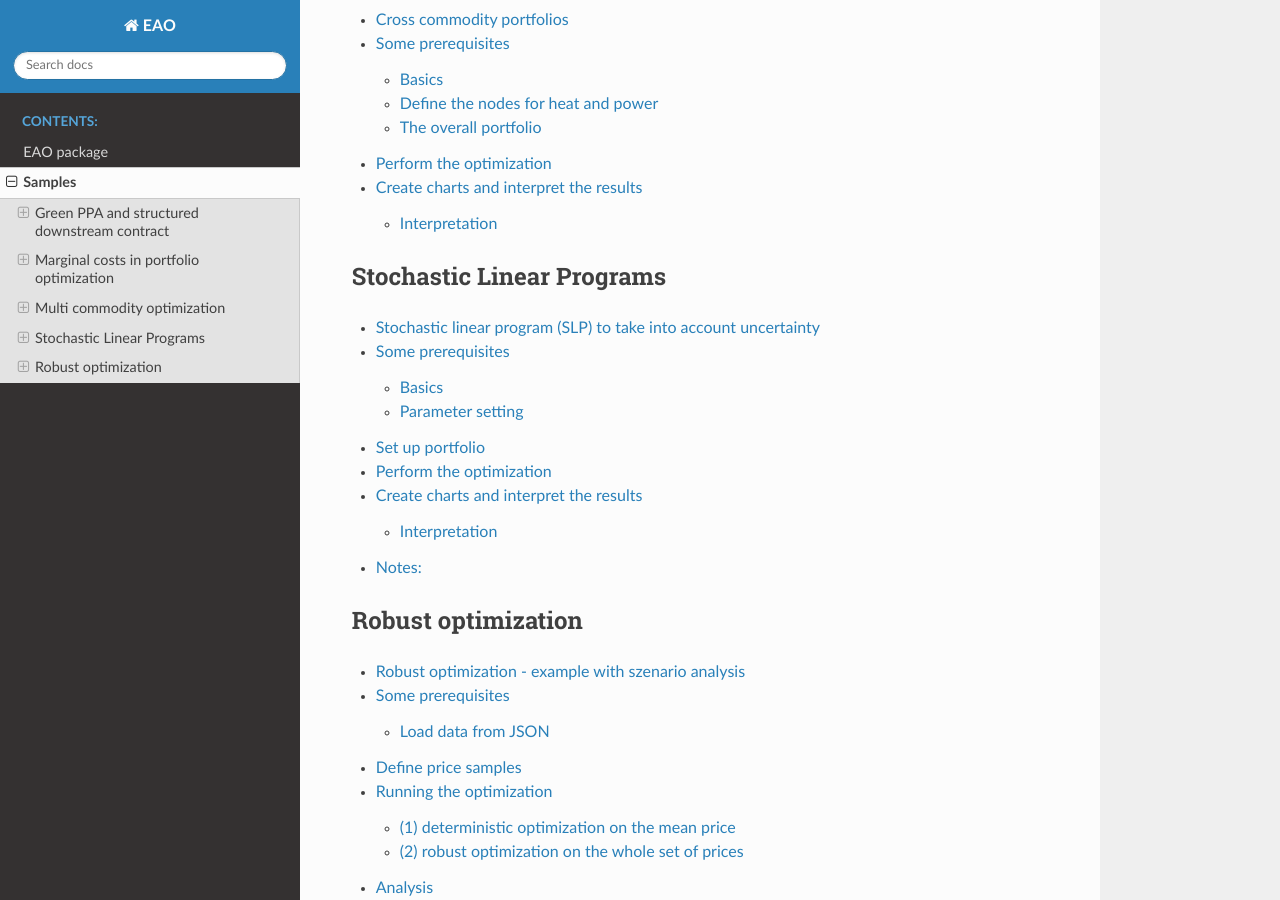
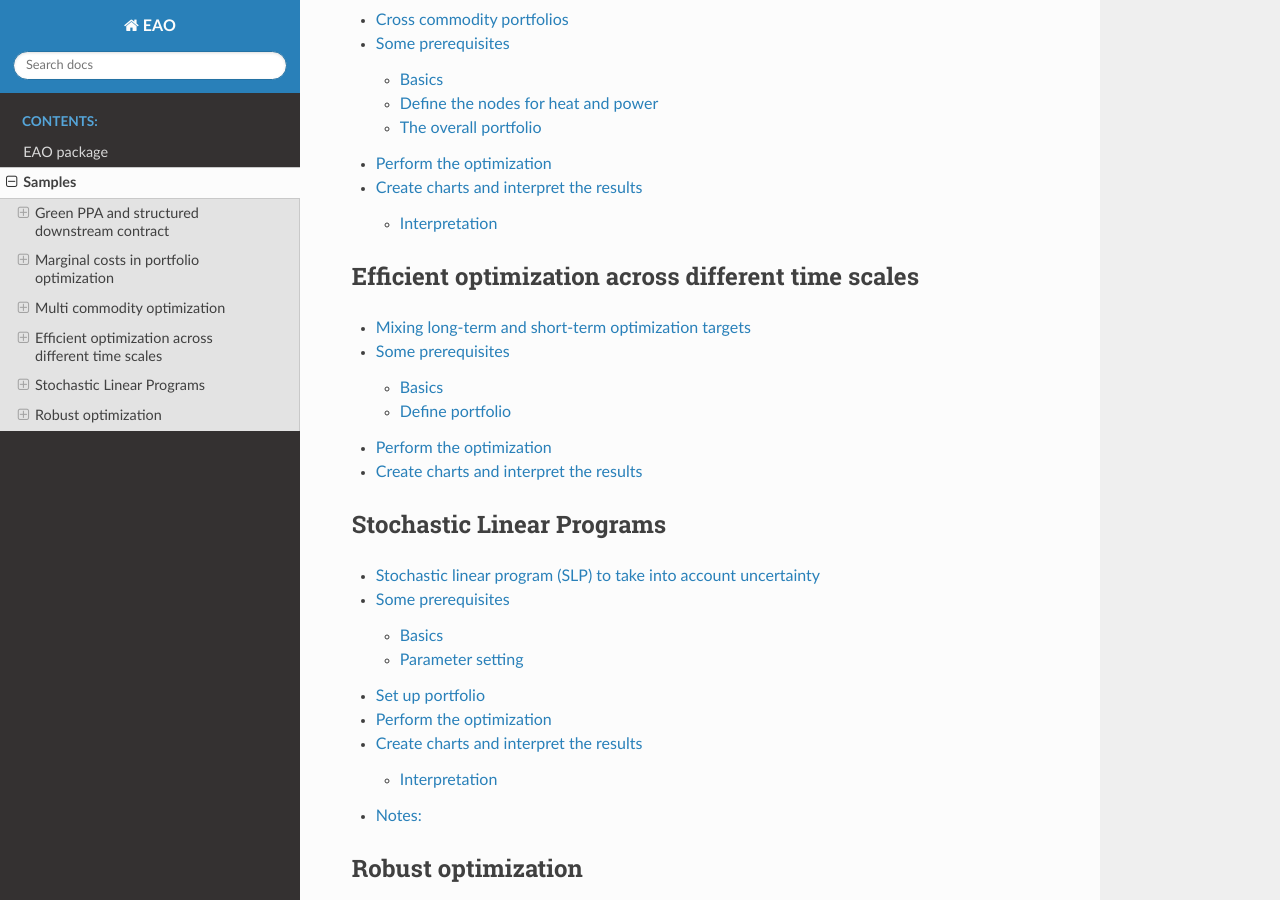
Before and after one commit to EnergyAssetOptimization/EAO, a Sphinx documentation site: the page built from doc/source/samples.rst, in a window 1280 px wide and 900 px high, scrolled down 1076 px. Built offline with Sphinx 7.4.7 and the Read the Docs theme 2.0.0, drawn with Linux system fonts in a browser that asks for light colours.

Commit message:
new sample in doc

```diff
--- a/doc/source/samples.rst
+++ b/doc/source/samples.rst
@@ -17,11 +17,18 @@ Marginal costs in portfolio optimization
    samples/marginal_costs/marginal_costs
 
 Multi commodity optimization
---------------------------
+----------------------------
 
 .. toctree::
 
    samples/cross_commodity/cross_commodity_sample
+
+Efficient optimization across different time scales
+---------------------------------------------------
+
+.. toctree::
+
+   samples/mixing_long_and_short_term/mixing_long_and_short_term.ipynb
 
 
 Stochastic Linear Programs
```
Also changed, not shown: doc/source/samples/mixing_long_and_short_term/mixing_long_and_short_term.ipynb.
